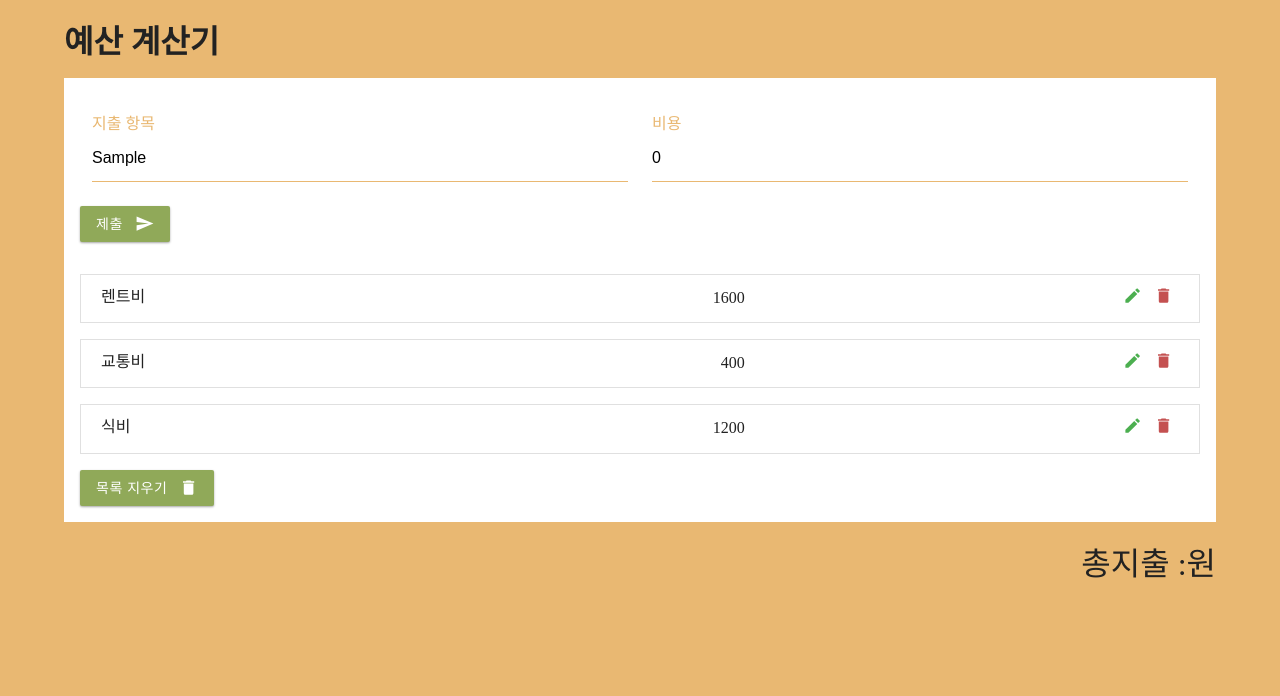
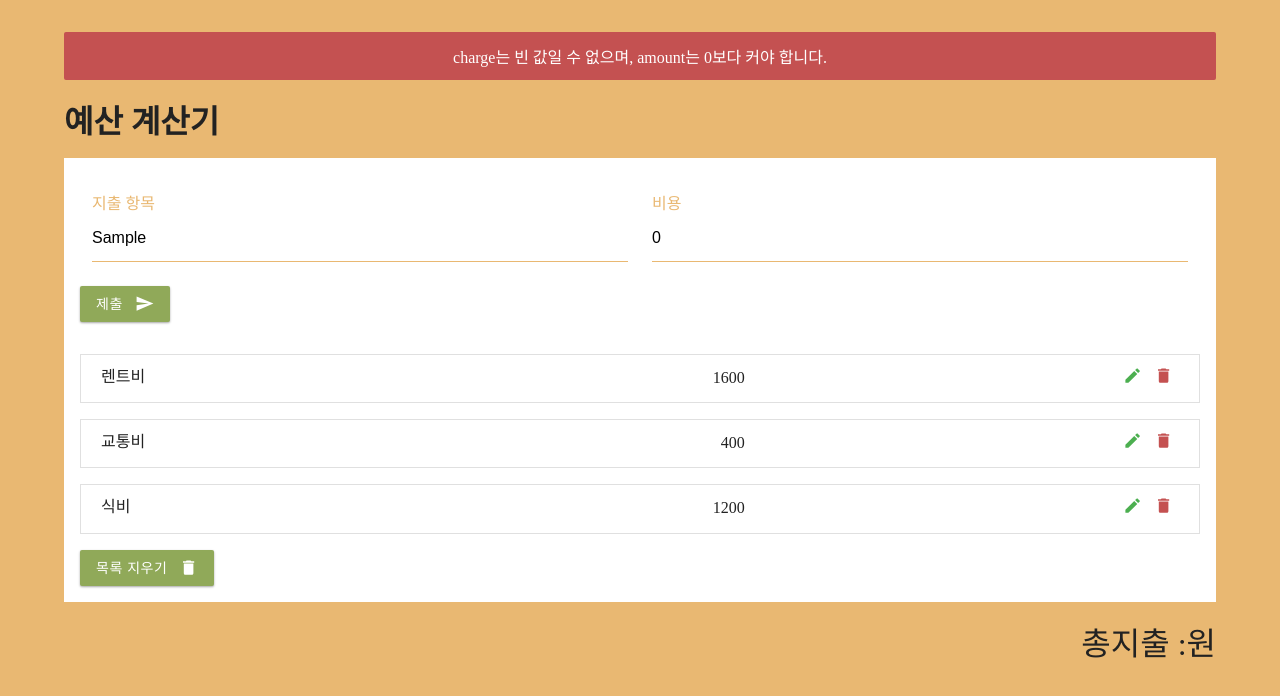
Before and after one commit to lifeflavor0425/react-base, a React (Create React App) app: page / in a window 1280 px wide. Both pictures are taken after typing "Sample" into the empty fields and a click on the button "제출". Shown: the top 696 px of the page. Built offline with nearby package versions, Linux system fonts and the light colour scheme.

Commit message:
feat: Alert component

```diff
--- a/src/App.js
+++ b/src/App.js
@@ -2,8 +2,11 @@
 import "./App.css";
 import ExpenseForm from "./components/ExpenseForm";
 import ExpenseList from "./components/ExpenseList";
+import Alert from "./components/Alert";
 
 const App = () => {
+  const [alert, setAlert] = useState({ show: false });
+
   const [charge, setCharge] = useState("");
   const [amount, setAmount] = useState(0);
 
@@ -16,6 +19,7 @@
   const handelDelete = (id) => {
     const newExpense = expenses.filter((expense) => expense.id !== id);
     setExpenses(newExpense);
+    handleAlert({ type: "danger", text: " 아이템이 삭제되었습니다." });
   };
 
   const handleCharge = (e) => {
@@ -34,13 +38,25 @@
       setExpenses(newExpenses);
       setCharge("");
       setAmount(0);
+      handleAlert({ type: "success", text: "아이템이 생성되었습니다." });
     } else {
       console.log("error");
+      handleAlert({
+        type: "danger",
+        text: "charge는 빈 값일 수 없으며, amount는 0보다 커야 합니다.",
+      });
     }
   };
 
+  const handleAlert = ({ type, text }) => {
+    setAlert({ show: true, type, text });
+    setTimeout(() => {
+      setAlert({ show: false });
+    }, 7000);
+  };
   return (
     <main className="main-container">
+      {alert.show ? <Alert type={alert.type} text={alert.text} /> : null}
       <h1>예산 계산기</h1>
       <div style={{ width: "100%", backgroundColor: "white", padding: "1rem" }}>
         {/* {ExpenseForm} */}
--- /dev/null
+++ b/src/components/Alert.css
@@ -0,0 +1,16 @@
+.alert {
+    padding: 0.75rem 1.25rem;
+    color: var(--mainWhite);
+    text-align: center;
+    margin: 2rem auto 0 auto;
+    border-radius: 2px;
+}
+
+.alert-danger {
+    background: var(--mainRed);
+
+}
+
+.alert-success {
+    background: var(--mainGreen);
+}
--- /dev/null
+++ b/src/components/Alert.js
@@ -0,0 +1,7 @@
+import React from "react";
+import "./Alert.css";
+
+const Alert = ({ type, text }) => {
+  return <div className={`alert alert-${type}`}>{text}</div>;
+};
+export default Alert;
```
